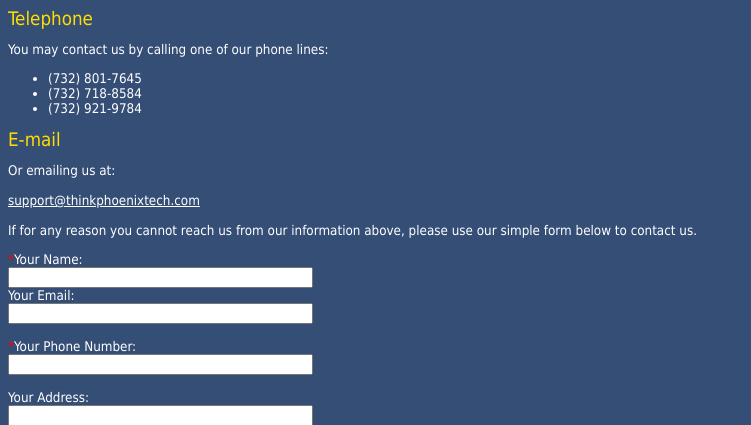
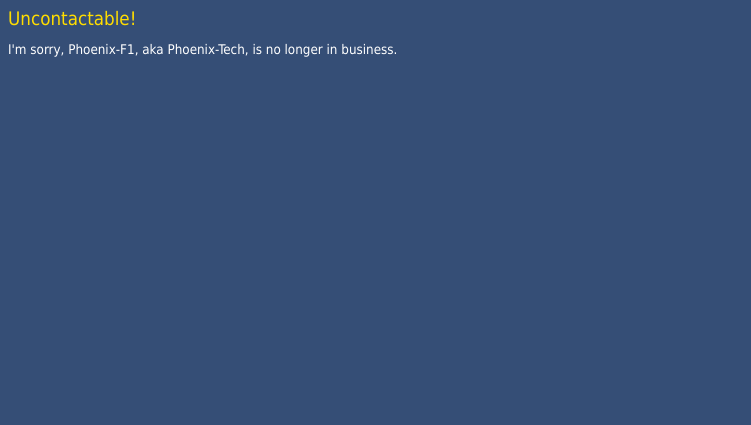
Before and after one commit to mdayaram/phoenix-f1, a PHP site: page /contact.php in a window 1280 px wide. Shown: the top 425 px of the page, without its empty margins (0-751 px from the left). Run offline with PHP 8.4, Linux system fonts and the light colour scheme.

Commit message:
nullifying contact page.

```diff
--- a/contact.php
+++ b/contact.php
@@ -1,6 +1,8 @@
 <?php
 include('src/page.inc');
 ?>
+<?php
+/*
 <p>
 <font class="head">Telephone</font>
 </p><p>
@@ -87,3 +89,10 @@
 
 </body>
 </html>
+*/
+?>
+
+<font class="head">Uncontactable!</font>
+<p>
+I'm sorry, Phoenix-F1, aka Phoenix-Tech, is no longer in business.
+</p>
```
